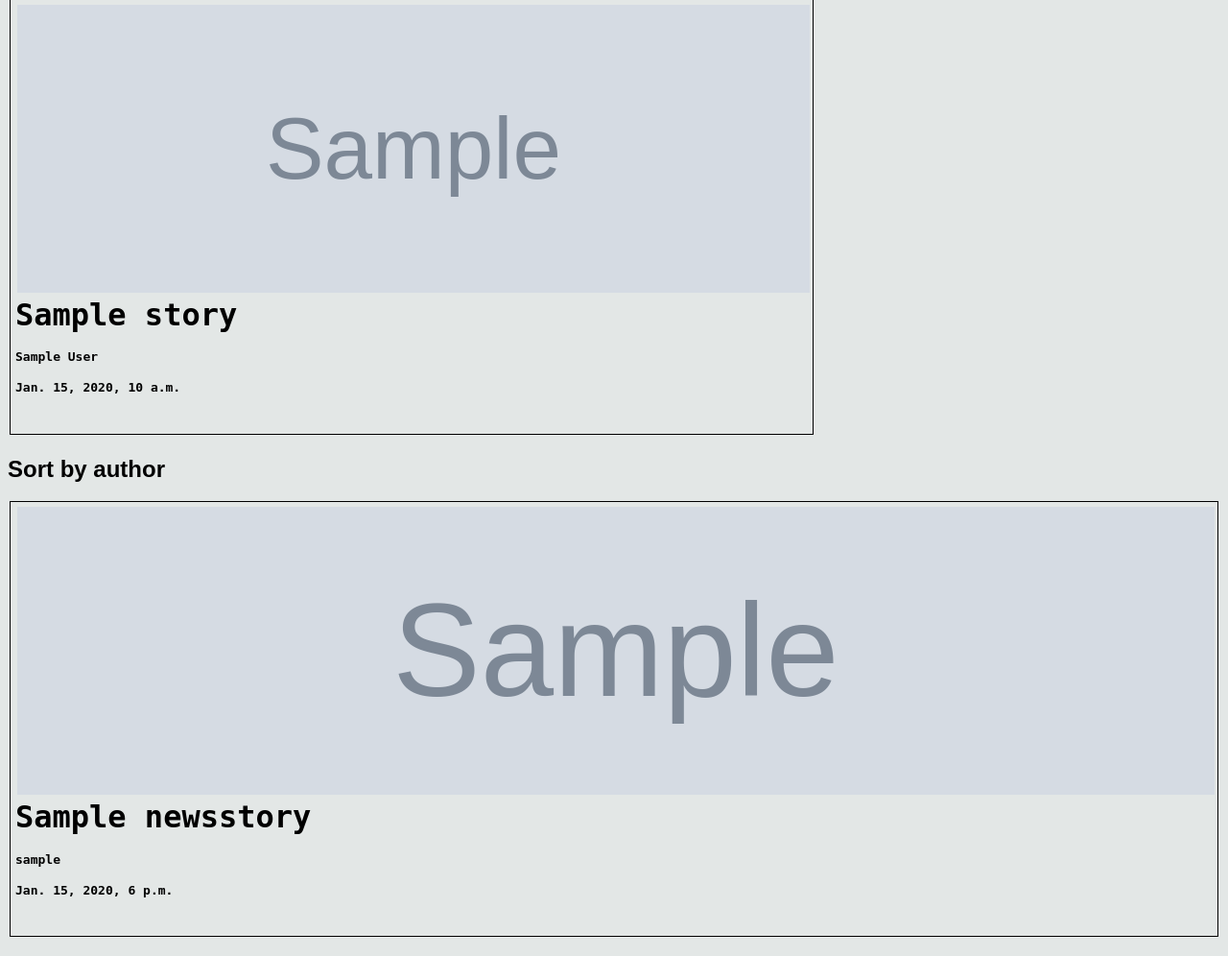
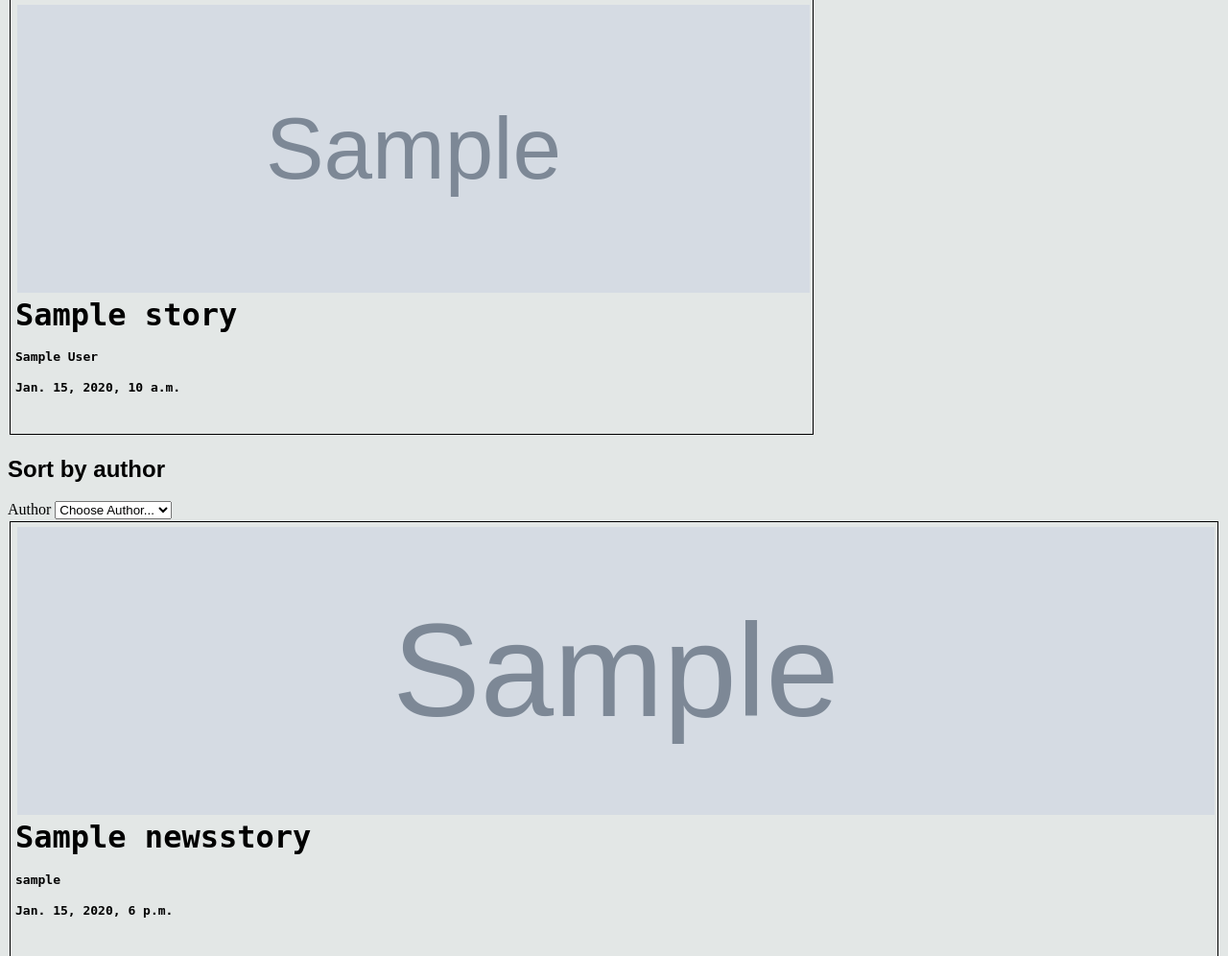
Before and after one commit to SheCodesAus/she-codes-django-news-project-djjkc, a Django app: template she_codes_news/news/templates/news/index.html in a window 1280 px wide. Shown: the part 158-1154 px from the top of the page at 96% size. Run offline with Django 4.2, Linux system fonts and the light colour scheme; tables that the repository leaves empty hold one stand-in row (values such as "Sample post"); the template is opened without the code that fills it: values that come from a table or form of the project are taken from there, most other values are stand-ins (such as "Sample title", 1, 10 or a date in 2020); grey boxes marked "Sample" are stand-in pictures; parts of the project's set-up code (start-up, migrations or seed data) failed here and were passed over; some web fonts are replaced.

Commit message:
Saturday
Account view done. Drop down box for filtering author on but not functional

```diff
--- a/she_codes_news/news/templates/news/index.html
+++ b/she_codes_news/news/templates/news/index.html
@@ -21,7 +21,15 @@
 
     <h2>Sort by author</h2>
     <div id="by-author">
-        {% if author %}
+        <form  action="{% url 'news:newStory' %}" method="get">
+            <div class="form-group"></div>
+            <label for="select-author">Author</label>
+            <select id="select-author" class="form-control">
+                <option selected>Choose Author...</option>
+                <option> {{ author }}</option>
+            </select>
+        </form>
+        {% if username %}
             {% for story in all_stories %}
                 {% include "./storyCard.html" with author=username %}
             {% endfor %}
--- a/she_codes_news/news/views.py
+++ b/she_codes_news/news/views.py
@@ -19,7 +19,8 @@ class IndexView(generic.ListView):
         return context
 
     def user_articles(self, **kwargs):
-        context = super().get_context_data(**kwargs)
+        user = self.get_object(**kwargs)
+        context = {}
         articles = NewsStory.objects.filter('username').order_by('-pub_date')
         context['username'] = articles
         return context
```
Also changed, not shown: she_codes_news/news/urls.py (line endings or trailing spaces), she_codes_news/templates/base.html (line endings or trailing spaces), she_codes_news/templates/nav.html (line endings or trailing spaces), she_codes_news/users/templates/registration/viewAccount.html (line endings or trailing spaces).
